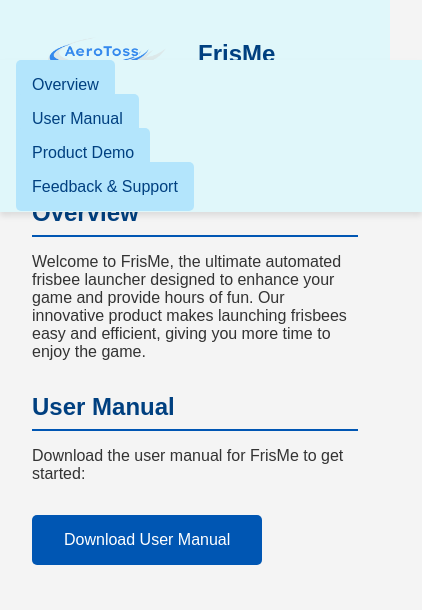
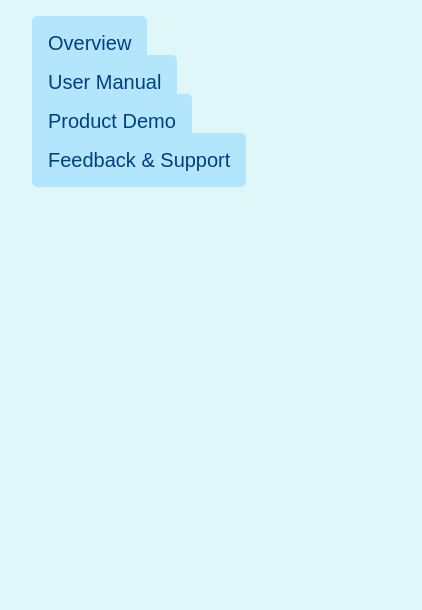
Before and after one commit to Sinahag/frisme, a plain HTML site: page index.html in a window 390 px wide. Both pictures are taken after a click on the button "Toggle navigation". Shown: the top 610 px of the page, 422 px wide, since content can reach past the window. Drawn offline with Linux system fonts and the light colour scheme.

Commit message:
updated mobile view

```diff
--- a/styles.css
+++ b/styles.css
@@ -79,18 +79,21 @@
     }
 }
 
+/* Mobile styles */
 @media (max-width: 768px) {
     .nav-links {
         display: none; /* Hide menu by default on small screens */
         flex-direction: column;
         width: 100%;
+        height: 100vh; /* Full viewport height */
         background-color: #e0f7fa; /* Background color for mobile menu */
-        position: absolute;
-        top: 60px; /* Adjust based on header height */
+        position: fixed; /* Fixed position to cover the screen */
+        top: 0;
         left: 0;
-        padding: 1rem;
+        padding: 2rem; /* Add padding */
         box-shadow: 0 4px 6px rgba(0, 0, 0, 0.1);
         z-index: 1000;
+        overflow-y: auto; /* Scroll if needed */
     }
 
     .nav-links.active {
@@ -112,9 +115,16 @@
 
     .nav-links a {
         padding: 1rem; /* Larger touch target for mobile */
+        font-size: 1.25rem; /* Larger font size for better readability */
+        border-bottom: 1px solid #004080; /* Border between items */
         text-align: center; /* Center-align text */
     }
+
+    .nav-links a:last-child {
+        border-bottom: none; /* Remove border from the last item */
+    }
 }
+
 
 .container {
     max-width: 1200px;
```
